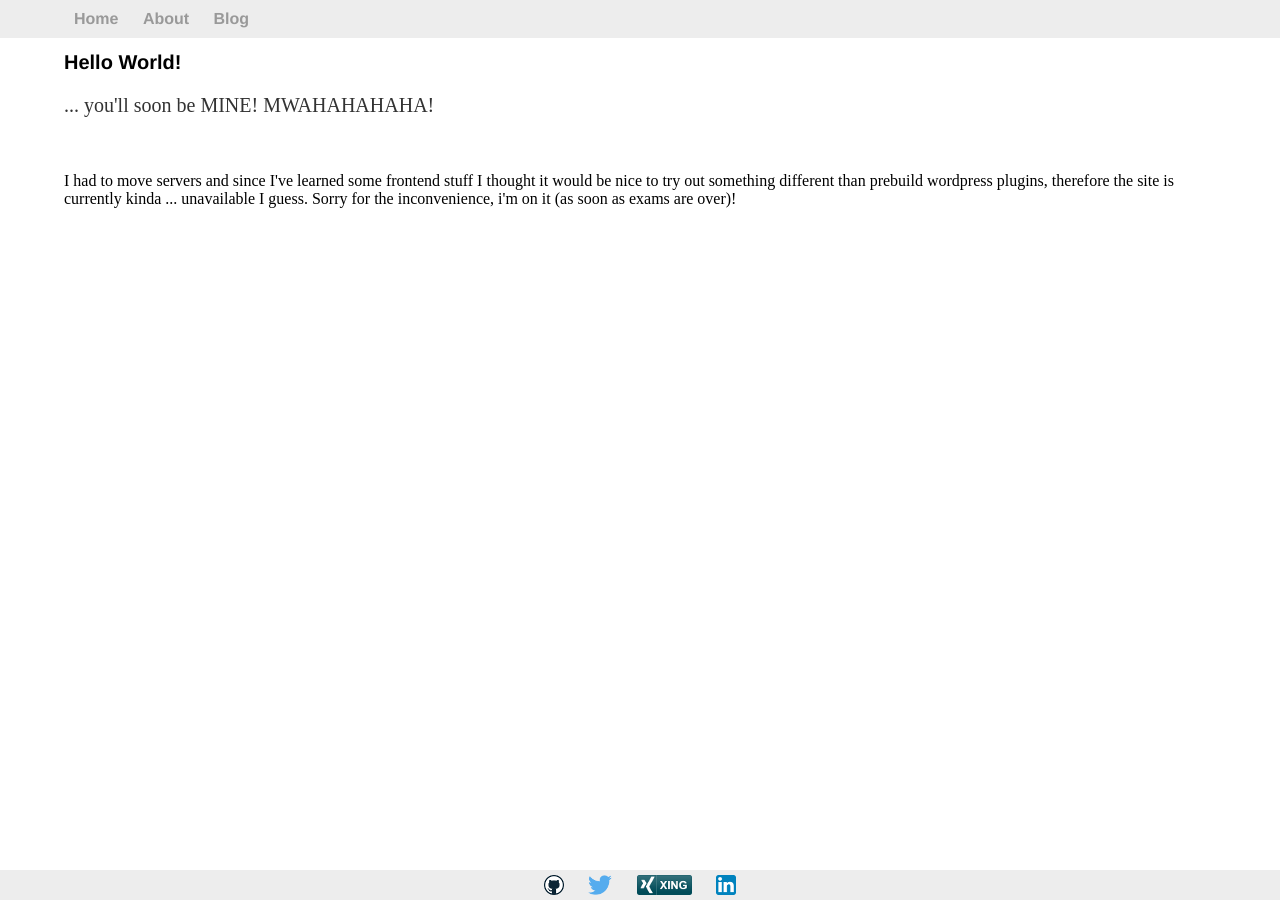
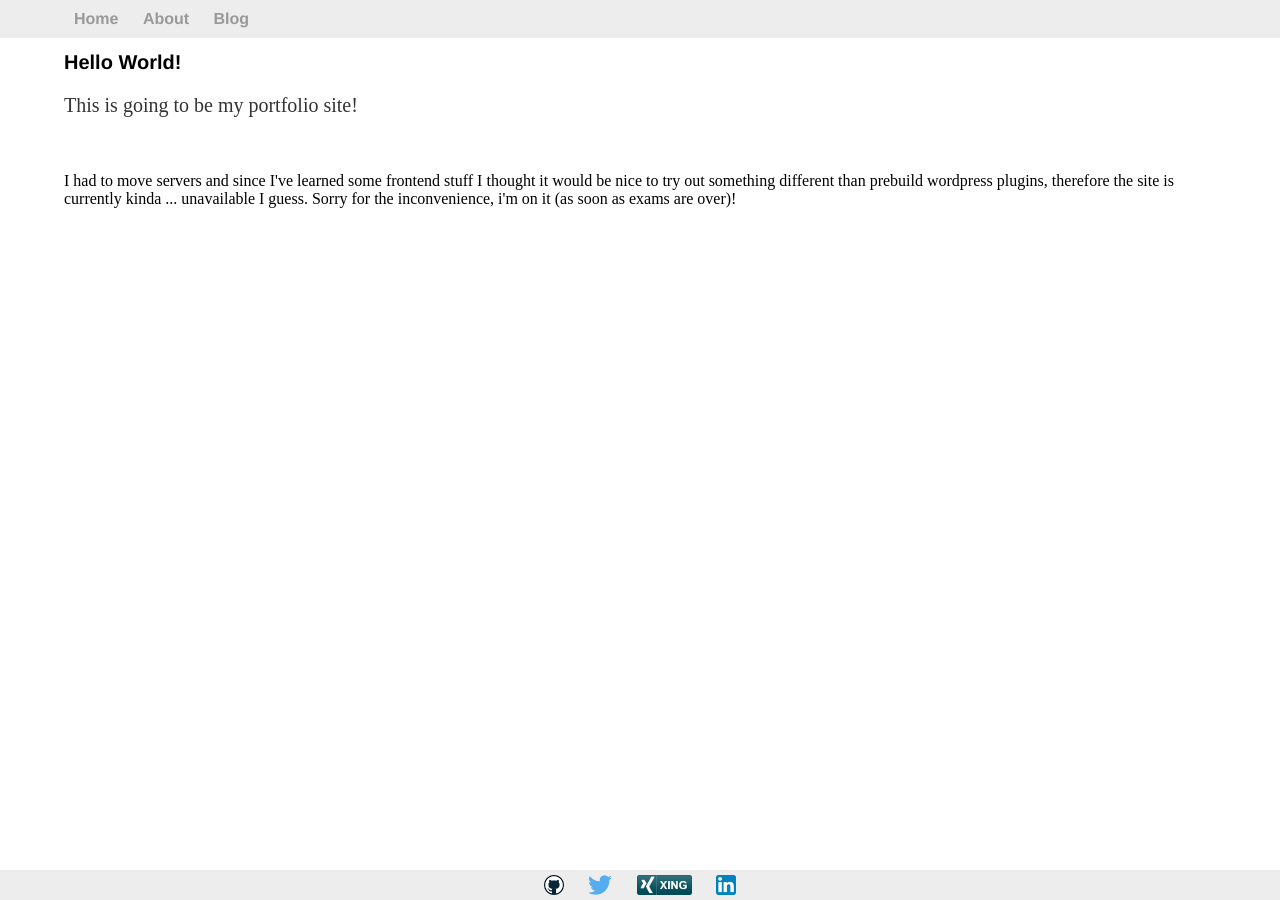
Before and after one commit to Jacudibu/jacudibu.github.io, a Jekyll site: the page built from index.html, in a window 1280 px wide. Built offline with Jekyll 4.4.1, drawn with Linux system fonts in a browser that asks for light colours.

```diff
--- a/index.html
+++ b/index.html
@@ -1,11 +1,11 @@
 ---
 layout: default
-title: Jacudibu.com
+title: Jacudibu | Main
 ---
 
 <div class = "blurb">
 	<h1>Hello World!</h1>
-	<p>... you'll soon be MINE! MWAHAHAHAHA!</p>
+	<p>This is going to be my portfolio site!</p>
 <br>
 <br>
 I had to move servers and since I've learned some frontend stuff I thought it would be nice to try out something different than prebuild wordpress plugins, therefore the site is currently kinda ... unavailable I guess. Sorry for the inconvenience, i'm on it (as soon as exams are over)!
```
